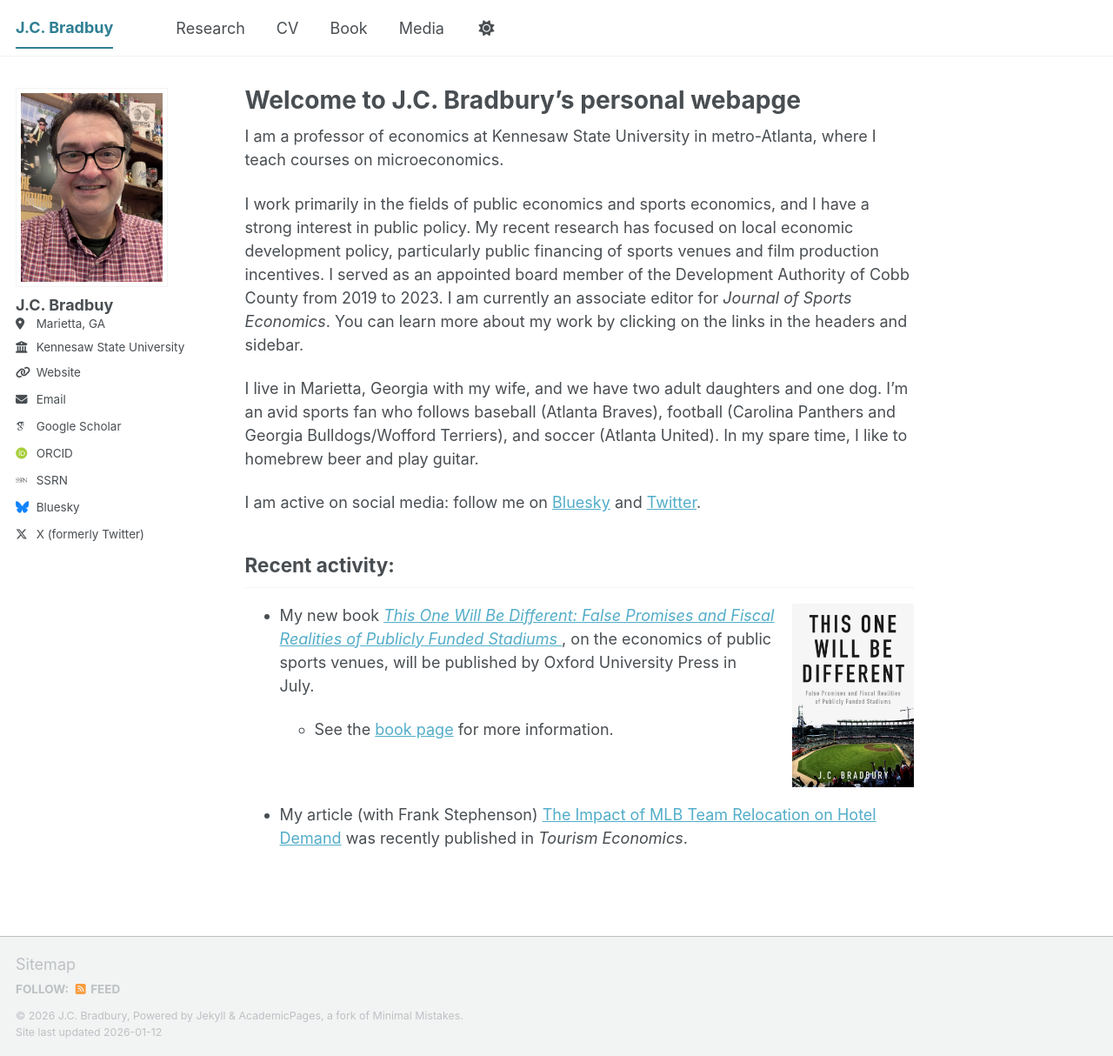
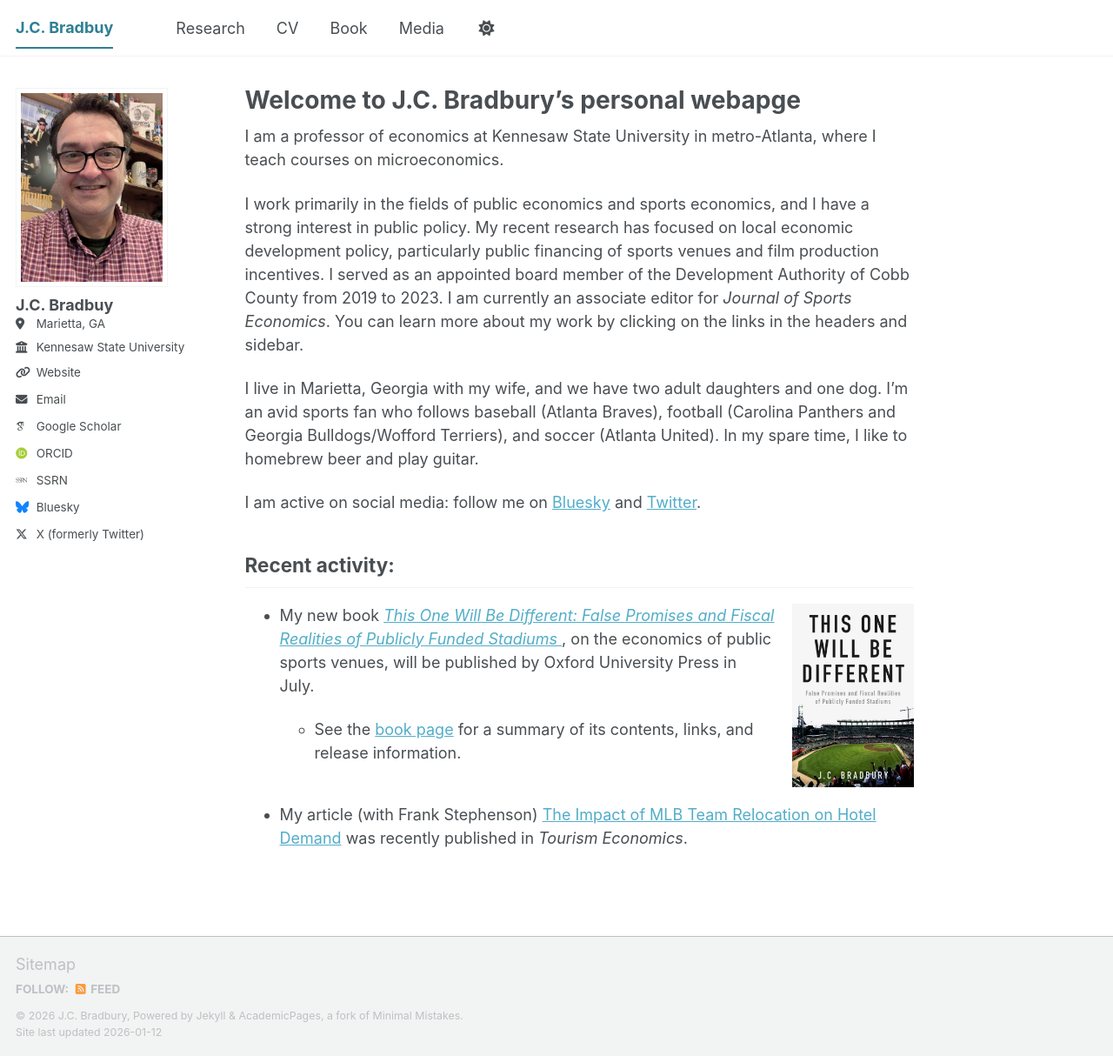
Before and after one commit to jcbradbury/jcbradbury.github.io, a Jekyll site: the page built from _pages/about.md, in a window 1280 px wide and 1214 px high. Shown: the whole window at 87% size. Built offline with Jekyll 4.4.1, drawn with Linux system fonts in a browser that asks for light colours; some web fonts are replaced; a script bundle is joined from its source files by our own code; library files that are not in the unit come from our copies.

Commit message:
Update about.md

```diff
--- a/_pages/about.md
+++ b/_pages/about.md
@@ -34,7 +34,7 @@ I am active on social media: follow me on [Bluesky](https://bsky.app/profile/jcb
         </p>
                 <!-- Sub-bullets -->
         <ul>
-          <li>See the <a href="https://jcbradbury.com/towbd"> book page</a> for more information.</li>
+          <li>See the <a href="https://jcbradbury.com/towbd"> book page</a> for a summary of its contents, links, and release information.</li>
 
         </ul>
       </div>
```
